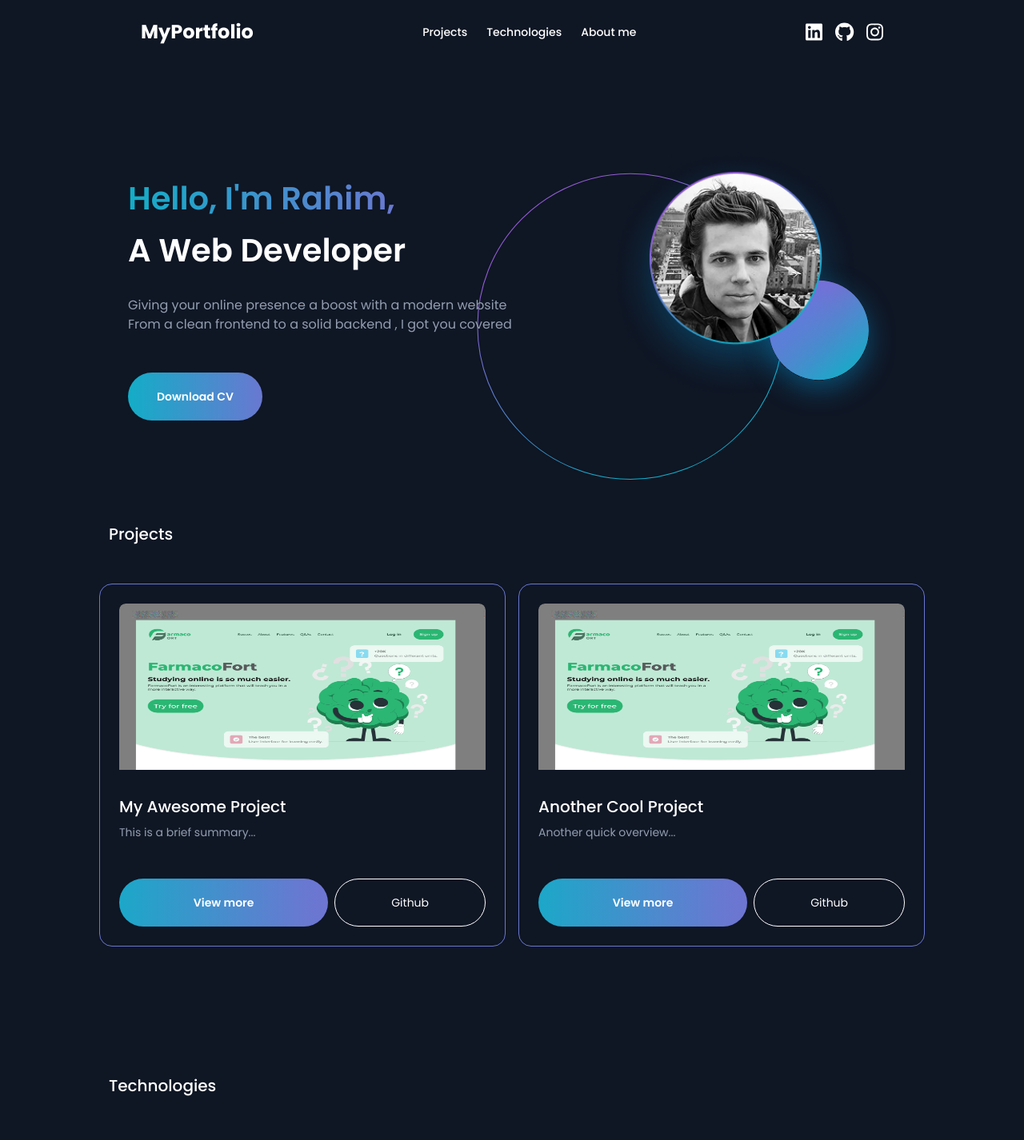
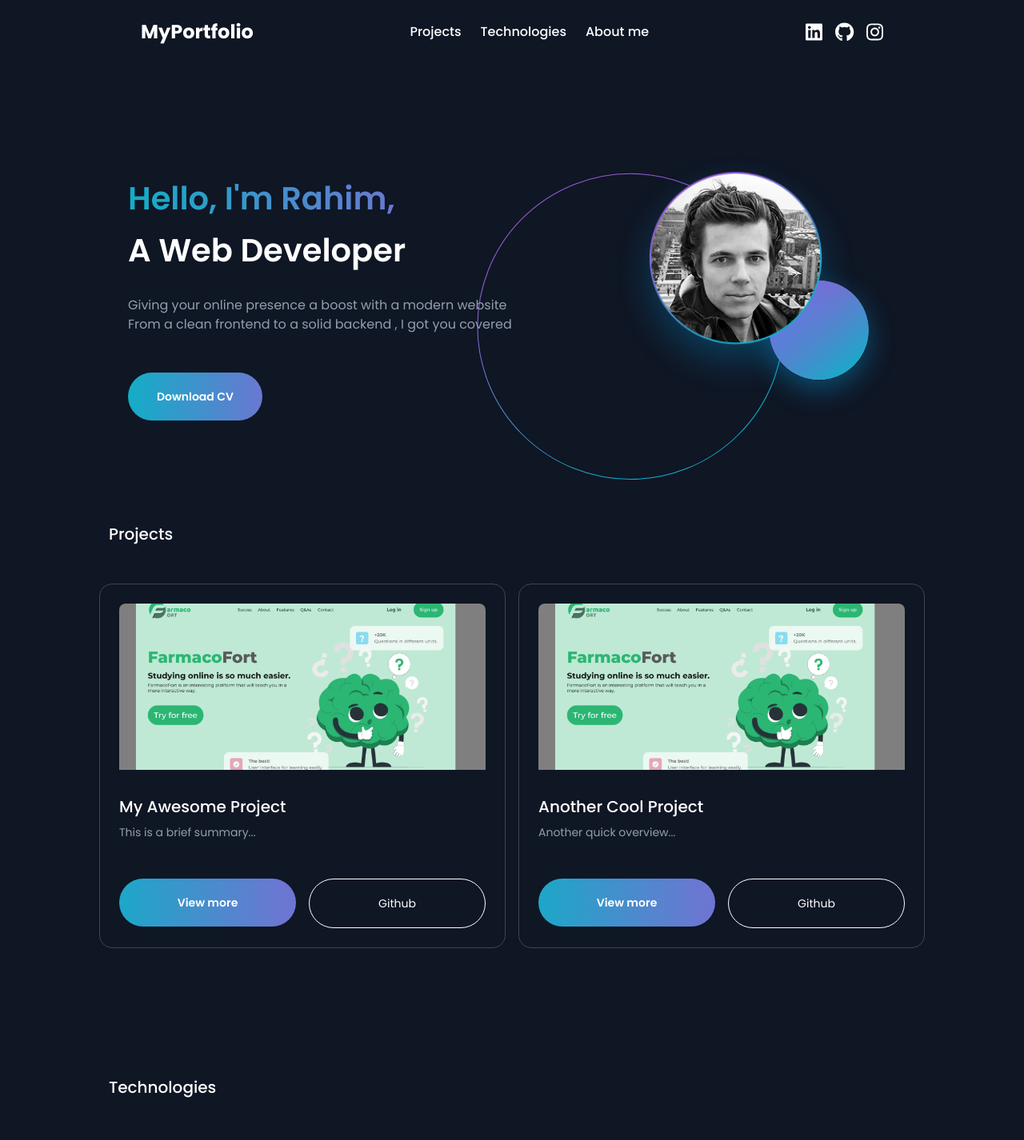
Before and after one commit to bouziane-dev/portfolio, a Next.js app in the folder client/: page / in a window 1280 px wide. Shown: the top 1426 px of the page at 80% size. Built offline with nearby package versions, Linux system fonts and the light colour scheme.

Commit message:
Added glow effects and hovers all over

```diff
--- a/client/app/components/layout/Header.jsx
+++ b/client/app/components/layout/Header.jsx
@@ -97,7 +97,7 @@ const Header = () => {
               <li>
                 <a
                   href='#projects'
-                  className='text-sm font-medium duration-300 hover:text-purple'
+                  className='text-base font-medium duration-300 hover:text-purple'
                 >
                   Projects
                 </a>
@@ -105,7 +105,7 @@ const Header = () => {
               <li>
                 <a
                   href='#tech'
-                  className='text-sm font-medium duration-300 hover:text-purple'
+                  className='text-base font-medium duration-300 hover:text-purple'
                 >
                   Technologies
                 </a>
@@ -113,7 +113,7 @@ const Header = () => {
               <li>
                 <a
                   href='#about'
-                  className='text-sm font-medium duration-300 hover:text-purple'
+                  className='text-base font-medium duration-300 hover:text-purple'
                 >
                   About me
                 </a>
@@ -121,42 +121,31 @@ const Header = () => {
             </ul>
 
             {/* Social Media Icons - Desktop */}
-            <div className='bg-dark flex space-x-4'>
+
+            <div className='hidden space-x-4 md:flex'>
               <a
                 href='https://www.linkedin.com/in/bouziane-abderahim-dev/'
-                className='text-white'
                 target='_blank'
                 rel='noopener noreferrer'
+                className='group text-white transition-transform duration-300 hover:scale-110 hover:text-purple hover:drop-shadow-[0_0_10px_#13ADC7] active:text-[#0a6c85]'
               >
-                <FontAwesomeIcon
-                  icon={faLinkedin}
-                  size='xl'
-                  className='transition duration-200 hover:text-purple hover:drop-shadow-[0_0_10px_#13ADC7] active:text-[#0a6c85]'
-                />
+                <FontAwesomeIcon icon={faLinkedin} size='xl' />
               </a>
               <a
                 href='https://github.com/bouziane-dev'
-                className='text-white'
                 target='_blank'
                 rel='noopener noreferrer'
+                className='group text-white transition-transform duration-300 hover:scale-110 hover:text-purple hover:drop-shadow-[0_0_10px_#13ADC7] active:text-[#0a6c85]'
               >
-                <FontAwesomeIcon
-                  icon={faGithub}
-                  size='xl'
-                  className='transition duration-200 hover:text-purple hover:drop-shadow-[0_0_10px_#13ADC7] active:text-[#0a6c85]'
-                />
+                <FontAwesomeIcon icon={faGithub} size='xl' />
               </a>
               <a
                 href='https://www.instagram.com/bouzi_codes/'
-                className='text-white'
                 target='_blank'
                 rel='noopener noreferrer'
+                className='group text-white transition-transform duration-300 hover:scale-110 hover:text-purple hover:drop-shadow-[0_0_10px_#13ADC7] active:text-[#0a6c85]'
               >
-                <FontAwesomeIcon
-                  icon={faInstagram}
-                  size='xl'
-                  className='transition duration-200 hover:text-purple hover:drop-shadow-[0_0_10px_#13ADC7] active:text-[#0a6c85]'
-                />
+                <FontAwesomeIcon icon={faInstagram} size='xl' />
               </a>
             </div>
           </div>
--- a/client/app/components/sections/AboutMe.jsx
+++ b/client/app/components/sections/AboutMe.jsx
@@ -43,7 +43,7 @@ const AboutMe = () => {
         {/* Vertical Timeline for Mobile */}
         <div className='relative flex flex-col space-y-6 md:hidden'>
           {/* Timeline Line */}
-          <div className='absolute left-[7px] top-0 mt-[30px] h-3/4 w-[2px] bg-white'></div>
+          <div className='absolute left-[7px] top-0 mt-[30px] h-[80%] w-[2px] bg-white'></div>
 
           {events.map((event, index) => (
             <div key={index} className='relative flex items-start'>
--- a/client/app/components/sections/Hero.jsx
+++ b/client/app/components/sections/Hero.jsx
@@ -30,13 +30,13 @@ const Hero = () => {
             id='ellipse'
             src='Hero-ellipse.svg'
             alt='ellipse'
-            className='absolute left-[-60px] z-0 h-80 w-80'
+            className='animate-pulseScale absolute left-[-60px] z-0 h-80 w-80'
           ></img>
           <img
             id='circle'
             src='Hero-circle.svg'
             alt='circle'
-            className='absolute left-36 top-20 z-20 h-44 w-44'
+            className='animate-pulseScale absolute left-36 top-20 z-20 h-44 w-44'
           ></img>
           <Button
             text={'Download CV'}
@@ -48,7 +48,7 @@ const Hero = () => {
       {/* Desktop layout */}
       <div className='relative hidden w-full items-center justify-between px-12 md:flex'>
         <div id='hero-text' className='relative z-10 mt-14 flex-1'>
-          <h2 className='my-6 text-4xl/relaxed font-semibold text-white lg:text-[40px]/relaxed'>
+          <h2 className='my-6 text-5xl/relaxed font-semibold text-white lg:text-[40px]/relaxed'>
             <span className='animate-gradient bg-gradient-to-r from-blue via-purple to-violet bg-200% bg-clip-text text-transparent'>
               Hello, I'm Rahim,
             </span>
@@ -72,12 +72,12 @@ const Hero = () => {
           <img
             src='Hero-ellipse.svg'
             alt='ellipse'
-            className='absolute -right-16 top-20 z-0 h-[24rem] w-[40rem]'
+            className='animate-pulseScale absolute -right-16 top-20 z-0 h-[24rem] w-[40rem]'
           />
           <img
             src='Hero-circle.svg'
             alt='circle'
-            className='z-5 absolute right-0 top-48 h-48 w-48'
+            className='z-5 animate-pulseScale absolute right-0 top-48 h-48 w-48'
           />
           <img
             src='images/avatar.png'
--- a/client/app/components/ui/Card.jsx
+++ b/client/app/components/ui/Card.jsx
@@ -6,29 +6,31 @@ import Link from 'next/link'
 
 const Card = ({ title, shortDescription, imgUrl, slug }) => {
   return (
-    <div className='mx-2 my-4 flex w-full flex-col rounded-2xl border border-purple p-6 md:w-full lg:max-w-[400px] xl:max-w-none'>
+    <div className='group mx-2 my-4 flex w-full flex-col rounded-2xl border border-white/20 bg-transparent p-6 transition-all duration-300 hover:-translate-y-1 hover:border-transparent hover:bg-white/5 md:w-full lg:max-w-[400px] xl:max-w-none'>
       <div className='relative h-52 w-full overflow-hidden rounded-t-lg'>
         <Image
           src={imgUrl}
           alt='project-image'
           fill
           sizes='100%'
-          className='object-fit-cover rounded-t-lg'
+          className='object-cover transition-transform duration-300 group-hover:scale-105'
         />
       </div>
 
       <div className='py-4'>
-        <h5 className='mb-2 mt-4 text-base font-medium leading-tight text-white md:text-xl'>
+        <h5 className='mb-2 mt-4 text-base font-medium leading-tight text-white transition-colors duration-300 group-hover:text-purple md:text-xl'>
           {title}
         </h5>
         <p className='mb-8 text-sm text-lightgray'>{shortDescription}</p>
       </div>
 
-      <div className='flex flex-row justify-around'>
-        <Link href={`/projects/${slug}`} className='md:mr-2 md:w-full'>
-          <Button className='px-4 md:w-full md:px-8' text='View more' />
+      <div className='flex flex-row gap-4'>
+        <Link href={`/projects/${slug}`} className='w-full'>
+          <Button className='w-full px-4 md:px-8' text='View more' />
         </Link>
-        <GithubButton />
+        <div className='w-full'>
+          <GithubButton />
+        </div>
       </div>
     </div>
   )
--- a/client/app/components/ui/GithubButton.jsx
+++ b/client/app/components/ui/GithubButton.jsx
@@ -2,7 +2,7 @@ import React from 'react'
 
 const GithubButton = () => {
   return (
-    <button className='rounded-full border border-white px-4 py-3 text-sm text-white md:w-2/3'>
+    <button className='w-full rounded-full border border-white px-4 py-5 text-sm text-white transition-all duration-300 hover:border-purple hover:text-purple hover:shadow-[0_0_12px_1px_rgba(168,85,247,0.4)]'>
       Github
     </button>
   )
--- a/client/app/components/ui/IconSVG.jsx
+++ b/client/app/components/ui/IconSVG.jsx
@@ -6,12 +6,13 @@ const IconSVG = ({
   height = '60px'
 }) => {
   return (
-    <div className='flex flex-col items-center'>
+    <div className='group flex flex-col items-center justify-center gap-2 transition-transform duration-300 hover:scale-105'>
       <svg
         width={width}
         height={height}
         viewBox={viewBox}
         preserveAspectRatio='xMidYMid meet'
+        className='h-12 w-12 fill-white transition-all duration-300 group-hover:drop-shadow-[0_0_10px_rgba(168,85,247,0.5)]'
       >
         <g>
           <path d={pathData} fill='white' stroke='none' />
--- a/client/tailwind.config.js
+++ b/client/tailwind.config.js
@@ -26,10 +26,15 @@ module.exports = {
           '0%': { backgroundPosition: '0% 50%' },
           '50%': { backgroundPosition: '100% 50%' },
           '100%': { backgroundPosition: '0% 50%' }
+        },
+        pulseScale: {
+          '0%, 100%': { transform: 'scale(1)' },
+          '50%': { transform: 'scale(1.1)' }
         }
       },
       animation: {
-        gradient: 'gradientFlow 3s infinite linear'
+        gradient: 'gradientFlow 3s infinite linear',
+        pulseScale: 'pulseScale 3s ease-in-out infinite'
       }
     },
     container: {
```
Also changed, not shown: client/app/components/layout/Footer.jsx (+8 -7 lines).
